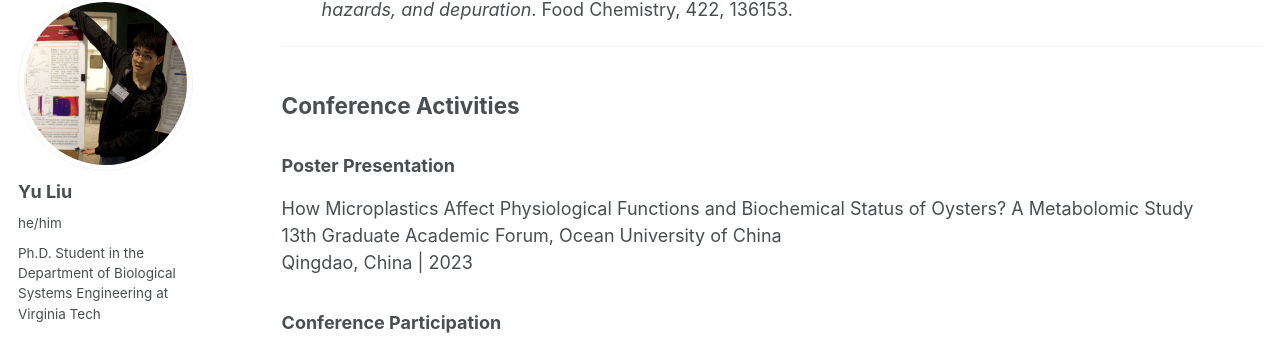
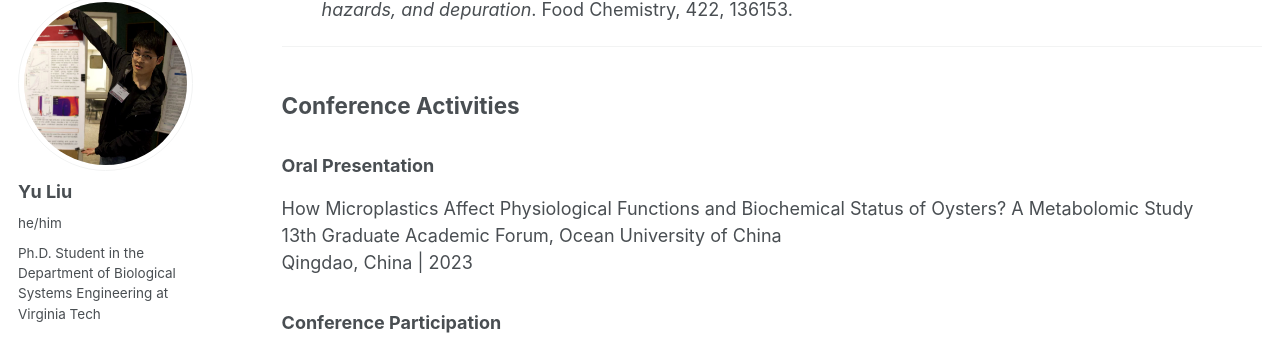
Before and after one commit to yuliu0322/yuliu0322.github.io, a Jekyll site: the page built from _pages/cv.md, in a window 1280 px wide and 900 px high, scrolled down 596 px. Shown: the part 105-450 px from the top of the window. Built offline with Jekyll 4.4.1, drawn with Linux system fonts in a browser that asks for light colours; some web fonts are replaced; a script bundle is joined from its source files by our own code; library files that are not in the unit come from our copies.

Commit message:
Update cv.md

```diff
--- a/_pages/cv.md
+++ b/_pages/cv.md
@@ -35,7 +35,7 @@ B.Eng. in Food Science and Engineering
 
 ## Conference Activities
 
-### Poster Presentation
+### Oral Presentation
 
 How Microplastics Affect Physiological Functions and Biochemical Status of Oysters? A Metabolomic Study
 13th Graduate Academic Forum, Ocean University of China
```
